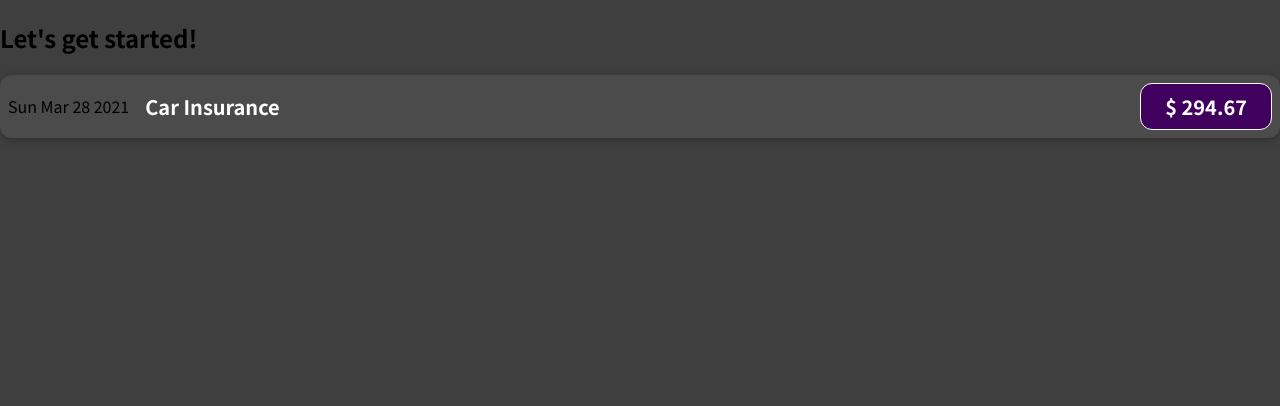
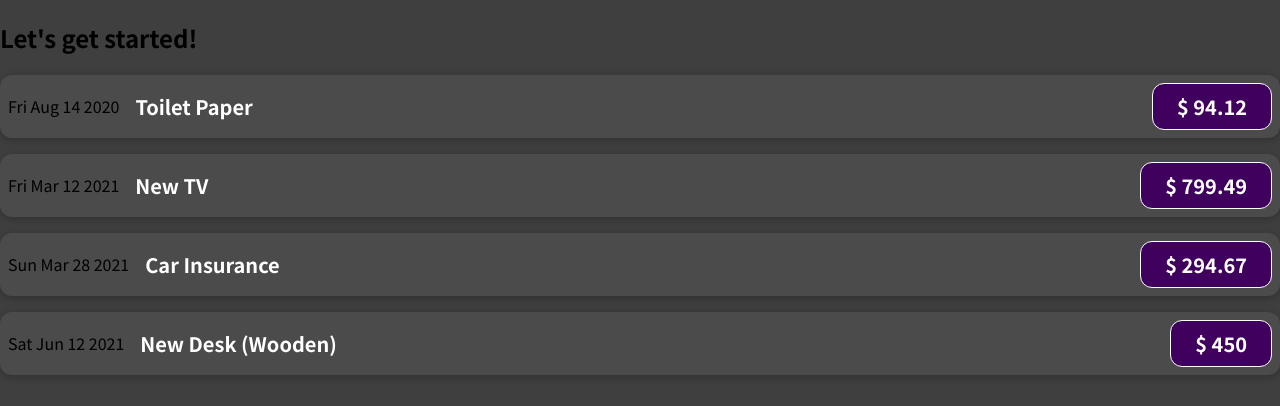
Before and after one commit to kgni/React-Projects, a React (Create React App) app in the folder academind/01-starting-setup/: page / in a window 1280 px wide. Shown: the top 406 px of the page. Built offline with nearby package versions, Linux system fonts and the light colour scheme.

Commit message:
add some probs to expenseitems

```diff
--- a/academind/01-starting-setup/src/App.js
+++ b/academind/01-starting-setup/src/App.js
@@ -1,10 +1,50 @@
 import ExpenseItem from './components/ExpenseItem';
 
 function App() {
+	const expenses = [
+		{
+			id: 'e1',
+			title: 'Toilet Paper',
+			amount: 94.12,
+			date: new Date(2020, 7, 14),
+		},
+		{ id: 'e2', title: 'New TV', amount: 799.49, date: new Date(2021, 2, 12) },
+		{
+			id: 'e3',
+			title: 'Car Insurance',
+			amount: 294.67,
+			date: new Date(2021, 2, 28),
+		},
+		{
+			id: 'e4',
+			title: 'New Desk (Wooden)',
+			amount: 450,
+			date: new Date(2021, 5, 12),
+		},
+	];
 	return (
 		<div>
 			<h2>Let's get started!</h2>
-			<ExpenseItem></ExpenseItem>
+			<ExpenseItem
+				title={expenses[0].title}
+				amount={expenses[0].amount}
+				date={expenses[0].date}
+			></ExpenseItem>
+			<ExpenseItem
+				title={expenses[1].title}
+				amount={expenses[1].amount}
+				date={expenses[1].date}
+			></ExpenseItem>
+			<ExpenseItem
+				title={expenses[2].title}
+				amount={expenses[2].amount}
+				date={expenses[2].date}
+			></ExpenseItem>
+			<ExpenseItem
+				title={expenses[3].title}
+				amount={expenses[3].amount}
+				date={expenses[3].date}
+			></ExpenseItem>
 		</div>
 	);
 }
--- a/academind/01-starting-setup/src/components/ExpenseItem.jsx
+++ b/academind/01-starting-setup/src/components/ExpenseItem.jsx
@@ -1,16 +1,12 @@
 import './ExpenseItem.css';
 
-function ExpenseItem() {
-	const expenseDate = new Date(2021, 2, 28).toDateString();
-	const expenseTitle = 'Car Insurance';
-	const expenseAmount = 294.67;
-
+function ExpenseItem(props) {
 	return (
 		<div className="expense-item">
-			<div>{expenseDate}</div>
+			<div>{props.date.toDateString()}</div>
 			<div className="expense-item__description">
-				<h2>{expenseTitle}</h2>
-				<div className="expense-item__price">$ {expenseAmount}</div>
+				<h2>{props.title}</h2>
+				<div className="expense-item__price">$ {props.amount}</div>
 			</div>
 		</div>
 	);
```
Also changed, not shown: 1 other file (tests, documents, lock files or other folders).
